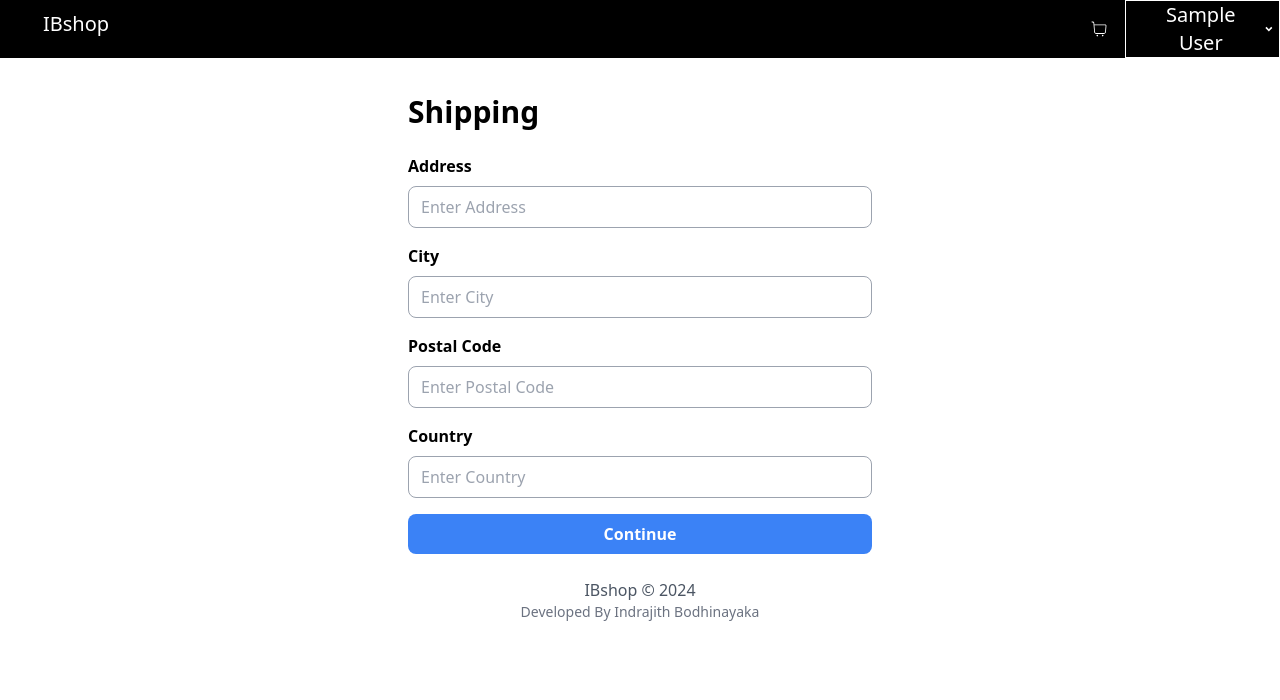
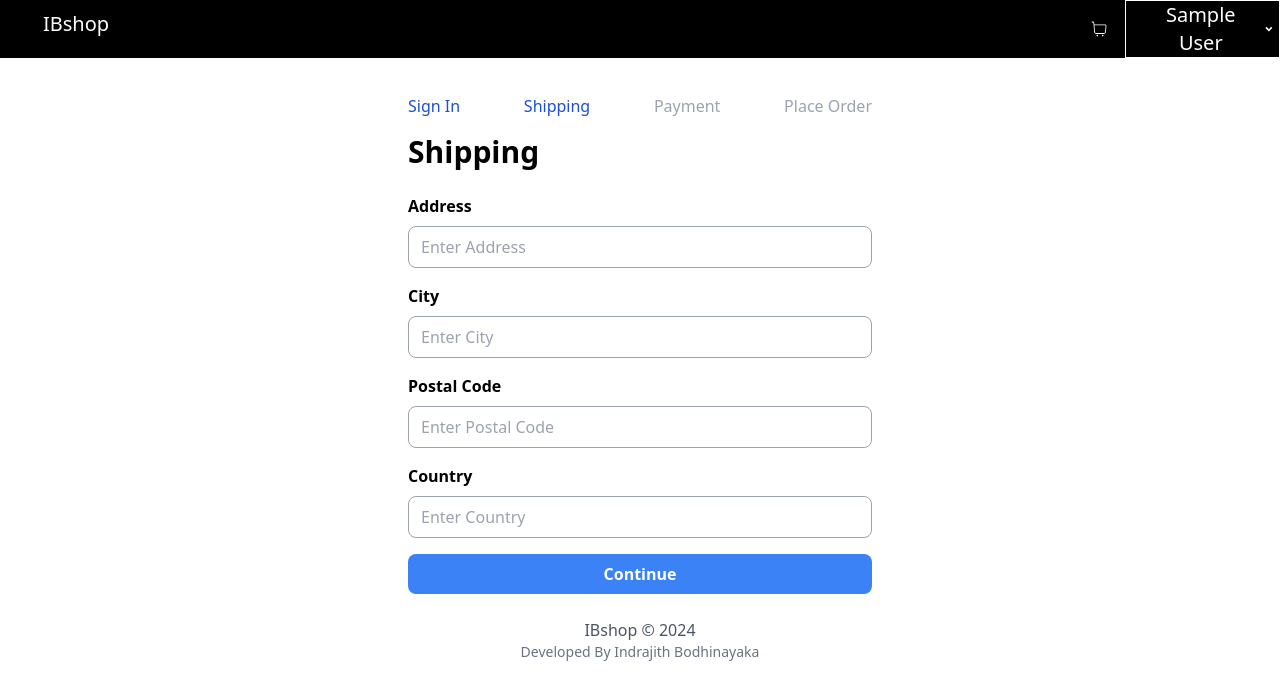
Before and after one commit to codeIndrajith/e-commerce-platform, a React (Create React App) app in the folder front-end/: page /shipping in a window 1280 px wide. Shown: the top 700 px of the page. Built offline with nearby package versions, Linux system fonts and the light colour scheme; sample sign-in values are in the browser's storage.

Commit message:
Create checkout process
set the 4 steps to checkout process and add the shipping screen

```diff
--- /dev/null
+++ b/front-end/src/components/CheckoutSteps.jsx
@@ -0,0 +1,57 @@
+import React from 'react';
+
+const CheckoutSteps = ({ step1, step2, step3, step4 }) => {
+  return (
+    <div className="flex justify-between items-center mb-4">
+      <div>
+        {step1 ? (
+          <a href="/sign-in" className="text-blue-700">
+            Sign In
+          </a>
+        ) : (
+          <p disables className="text-gray-400">
+            Sign In
+          </p>
+        )}
+      </div>
+
+      <div>
+        {step2 ? (
+          <a href="/shipping" className="text-blue-700">
+            Shipping
+          </a>
+        ) : (
+          <p disables className="text-gray-400">
+            Shipping
+          </p>
+        )}
+      </div>
+
+      <div>
+        {step3 ? (
+          <a href="/payment" className="text-blue-700">
+            Payment
+          </a>
+        ) : (
+          <p disables className="text-gray-400">
+            Payment
+          </p>
+        )}
+      </div>
+
+      <div>
+        {step4 ? (
+          <a href="/place-order" className="text-blue-700">
+            Place Order
+          </a>
+        ) : (
+          <p disables className="text-gray-400">
+            Place Order
+          </p>
+        )}
+      </div>
+    </div>
+  );
+};
+
+export default CheckoutSteps;
--- a/front-end/src/screens/ShippingScreen.jsx
+++ b/front-end/src/screens/ShippingScreen.jsx
@@ -2,6 +2,7 @@
 import { useDispatch, useSelector } from 'react-redux';
 import { useNavigate } from 'react-router-dom';
 import { saveShippingAddress } from '../slices/cartSlice';
+import CheckoutSteps from '../components/CheckoutSteps';
 
 const ShippingScreen = () => {
   const cart = useSelector((state) => state.cart);
@@ -25,6 +26,7 @@
 
   return (
     <div className="mx-auto max-w-lg p-6">
+      <CheckoutSteps step1 step2 />
       <h1 className="text-3xl font-semibold mb-6">Shipping</h1>
       <form onSubmit={submitHandler}>
         <div className="mb-4">
```
